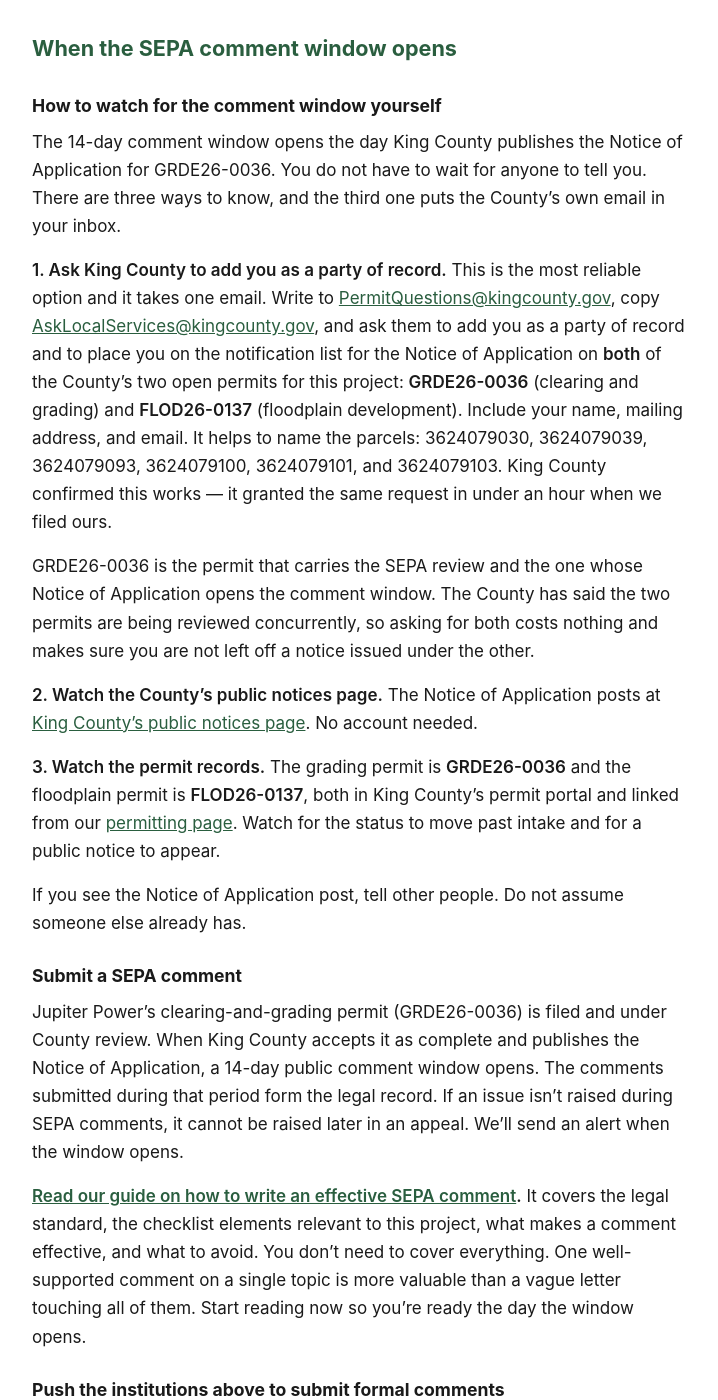
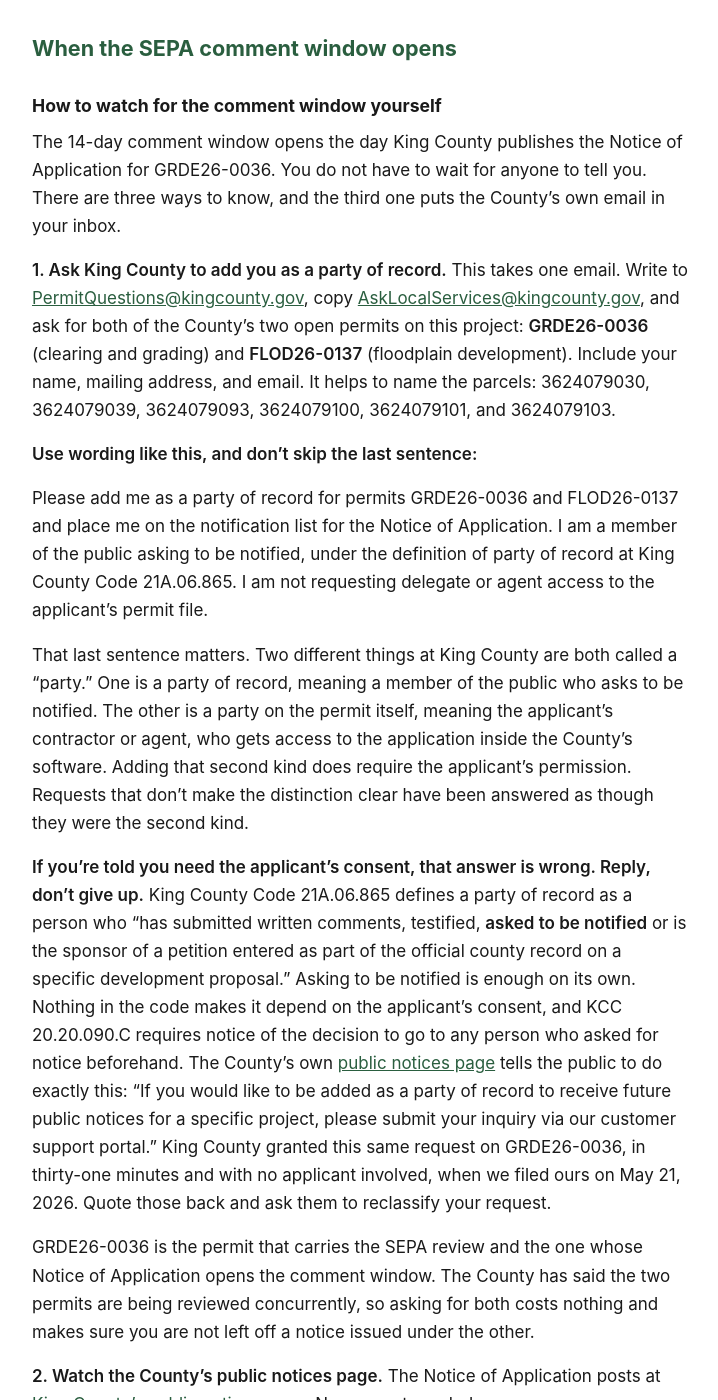
Before and after one commit to calef/cascadia-ridge-bess, a Jekyll site: the page built from _pages/take-action.md, in a window 1280 px wide and 1400 px high, scrolled down 4192 px. Shown: the whole window, without its empty margins (280-998 px from the left). Built offline with Jekyll 4.4.1, drawn with Linux system fonts in a browser that asks for light colours.

Commit message:
Deploy site 2026-08-04-150624

```diff
--- a/_pages/take-action.md
+++ b/_pages/take-action.md
@@ -83,7 +83,15 @@ The fire authorities are already on the record: Fire District 38's elected board
 
 The 14-day comment window opens the day King County publishes the Notice of Application for GRDE26-0036. You do not have to wait for anyone to tell you. There are three ways to know, and the third one puts the County's own email in your inbox.
 
-**1. Ask King County to add you as a party of record.** This is the most reliable option and it takes one email. Write to [PermitQuestions@kingcounty.gov](mailto:PermitQuestions@kingcounty.gov), copy [AskLocalServices@kingcounty.gov](mailto:AskLocalServices@kingcounty.gov), and ask them to add you as a party of record and to place you on the notification list for the Notice of Application on **both** of the County's two open permits for this project: **GRDE26-0036** (clearing and grading) and **FLOD26-0137** (floodplain development). Include your name, mailing address, and email. It helps to name the parcels: 3624079030, 3624079039, 3624079093, 3624079100, 3624079101, and 3624079103. King County confirmed this works — it granted the same request in under an hour when we filed ours.
+**1. Ask King County to add you as a party of record.** This takes one email. Write to [PermitQuestions@kingcounty.gov](mailto:PermitQuestions@kingcounty.gov), copy [AskLocalServices@kingcounty.gov](mailto:AskLocalServices@kingcounty.gov), and ask for both of the County's two open permits on this project: **GRDE26-0036** (clearing and grading) and **FLOD26-0137** (floodplain development). Include your name, mailing address, and email. It helps to name the parcels: 3624079030, 3624079039, 3624079093, 3624079100, 3624079101, and 3624079103.
+
+**Use wording like this, and don't skip the last sentence:**
+
+> Please add me as a party of record for permits GRDE26-0036 and FLOD26-0137 and place me on the notification list for the Notice of Application. I am a member of the public asking to be notified, under the definition of party of record at King County Code 21A.06.865. I am not requesting delegate or agent access to the applicant's permit file.
+
+That last sentence matters. Two different things at King County are both called a "party." One is a party of record, meaning a member of the public who asks to be notified. The other is a party on the permit itself, meaning the applicant's contractor or agent, who gets access to the application inside the County's software. Adding that second kind does require the applicant's permission. Requests that don't make the distinction clear have been answered as though they were the second kind.
+
+**If you're told you need the applicant's consent, that answer is wrong. Reply, don't give up.** King County Code 21A.06.865 defines a party of record as a person who "has submitted written comments, testified, **asked to be notified** or is the sponsor of a petition entered as part of the official county record on a specific development proposal." Asking to be notified is enough on its own. Nothing in the code makes it depend on the applicant's consent, and KCC 20.20.090.C requires notice of the decision to go to any person who asked for notice beforehand. The County's own [public notices page](https://kingcounty.gov/en/dept/local-services/buildings-property/public-notices-permit-records-search/public-notices) tells the public to do exactly this: "If you would like to be added as a party of record to receive future public notices for a specific project, please submit your inquiry via our customer support portal." King County granted this same request on GRDE26-0036, in thirty-one minutes and with no applicant involved, when we filed ours on May 21, 2026. Quote those back and ask them to reclassify your request.
 
 GRDE26-0036 is the permit that carries the SEPA review and the one whose Notice of Application opens the comment window. The County has said the two permits are being reviewed concurrently, so asking for both costs nothing and makes sure you are not left off a notice issued under the other.
 
```
